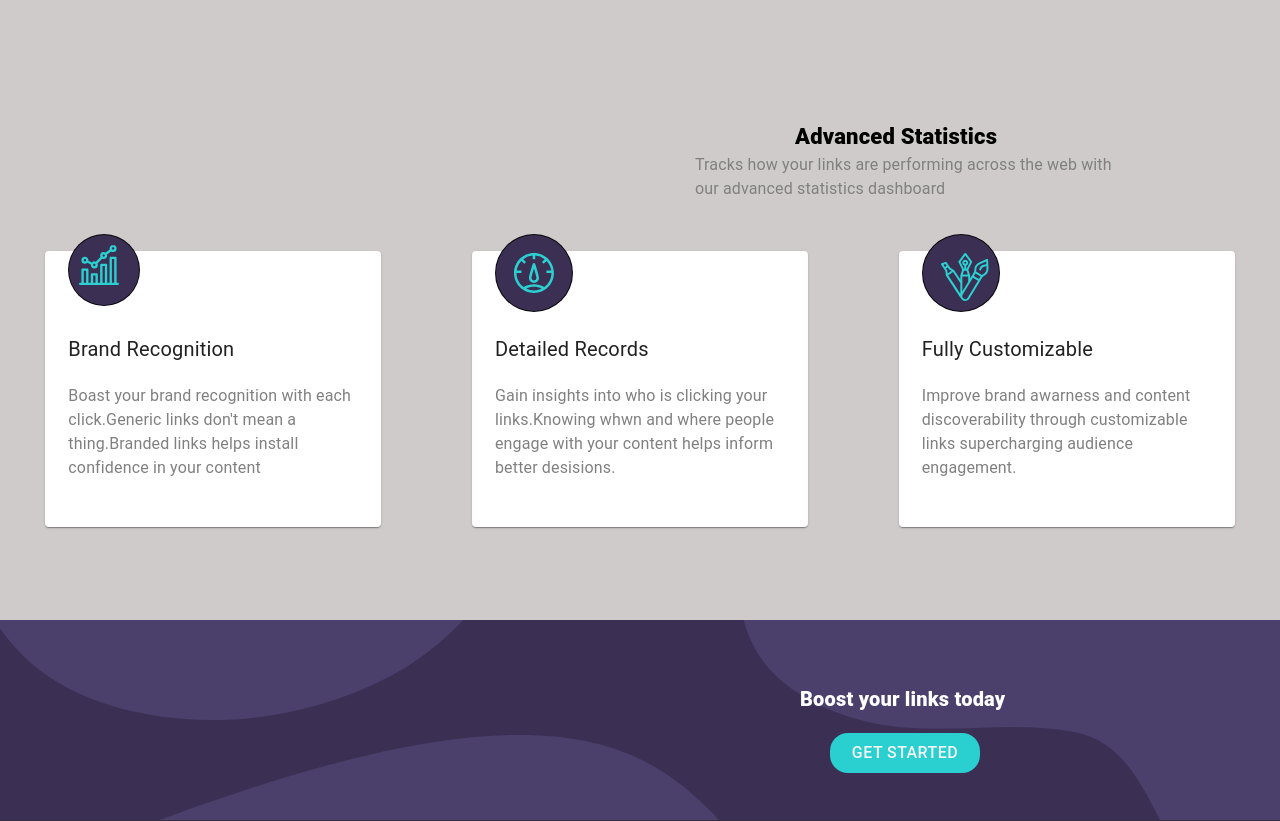
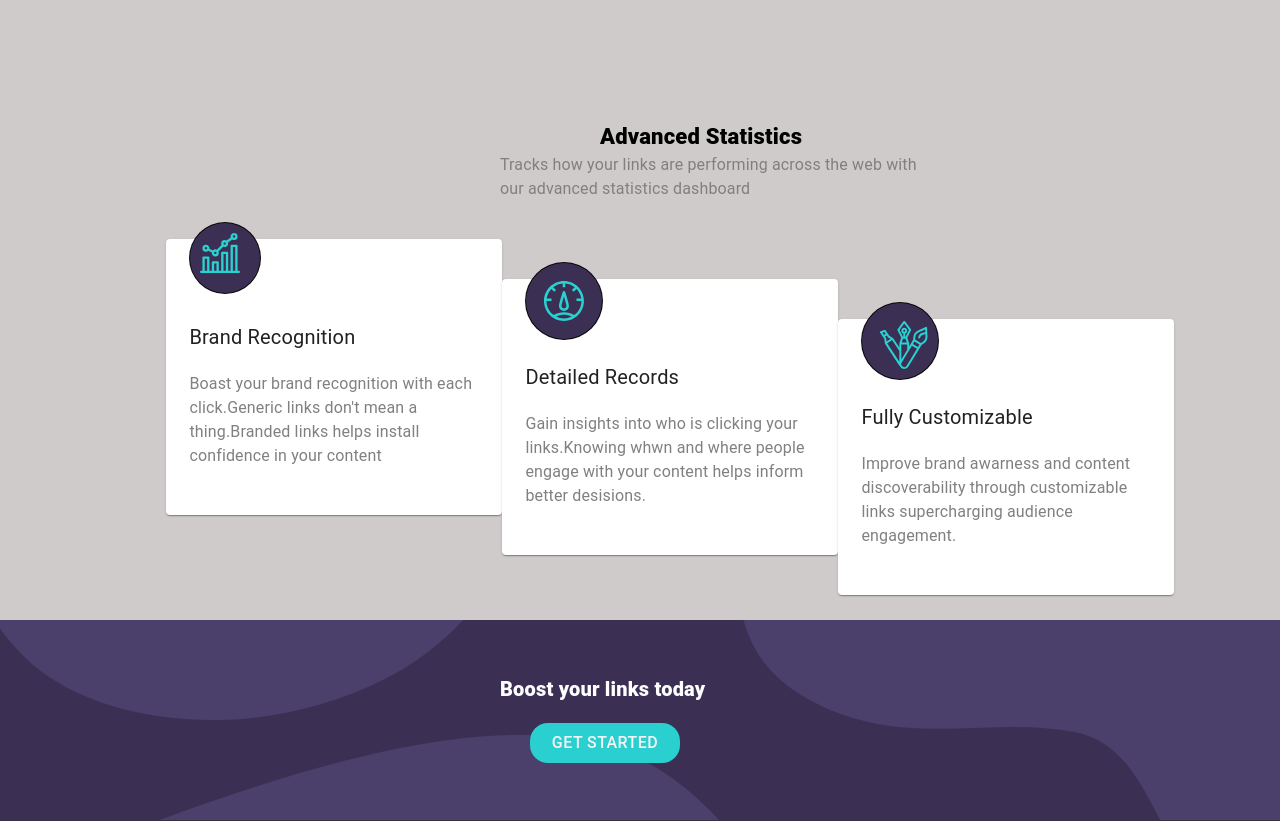
Before and after one commit to bijay3030/url-shortner, a React (Create React App) app: page / in a window 1280 px wide. Shown: the part 640-1461 px from the top of the page. Built offline with nearby package versions, Linux system fonts and the light colour scheme.

Commit message:
footer work done

```diff
--- a/src/components/footer.js
+++ b/src/components/footer.js
@@ -1,6 +1,6 @@
 import React from 'react';
 import Box from '@material-ui/core/Box';
-import { makeStyles } from '@material-ui/core/styles';
+import { makeStyles, createStyles } from '@material-ui/core/styles';
 import { Typography } from '@material-ui/core';
 import Button from '@material-ui/core/Button';
 import image from '../images/bg-boost-desktop.svg';
@@ -9,7 +9,7 @@ import twittericon from '../images/icon-twitter.svg';
 import pinteresticon from '../images/icon-pinterest.svg';
 import instaicon from '../images/icon-instagram.svg';
 
-const UseStyles = makeStyles({
+const UseStyles = makeStyles(theme => createStyles({
   box: {
     backgroundColor: "hsl(257, 27%, 26%)",
     height: "200px",
@@ -27,10 +27,11 @@ const UseStyles = makeStyles({
     fontSize: "20px",
     fontWeight: "800",
     zIndex: "1",
-    marginTop: "-140px",
-    marginLeft: "800px",
+    marginTop: "-150px",
+    marginLeft: "500px",
     color: "white",
     marginBottom: "20px",
+    [theme.breakpoints.between('xs', 'sm')]: {}
   },
 
   button: {
@@ -42,7 +43,7 @@ const UseStyles = makeStyles({
     width: "150px",
     borderColor: "white",
     color: "whitesmoke",
-    marginLeft: "830px",
+    marginLeft: "530px",
     marginTop: "-1px"
   },
   footer: {
@@ -61,7 +62,7 @@ const UseStyles = makeStyles({
   },
 
 
-});
+}))
 
 
 const footer = () => {
--- a/src/components/searchpart.js
+++ b/src/components/searchpart.js
@@ -89,7 +89,7 @@ const UseStyles = makeStyles({
 
   textpart: {
     marginTop: "300px",
-    marginLeft: "395px",
+    marginLeft: "200px",
   },
 
   card1: {
@@ -117,6 +117,8 @@ const UseStyles = makeStyles({
     width: "290px",
     padding: "23px",
     height: "230px",
+    marginTop: "40px",
+
   },
 
   box2: {
@@ -138,6 +140,7 @@ const UseStyles = makeStyles({
     width: "290px",
     padding: "23px",
     height: "230px",
+    marginTop: "80px",
   },
 
   box3: {
@@ -155,10 +158,11 @@ const UseStyles = makeStyles({
     marginBottom: "20px",
   },
   card: {
-    marginTop: "50px",
+
+    padding: "3% 13% 2% 13%",
     display: "flex",
     flexDirection: "row",
-    justifyContent: "space-around",
+    justifyContent: "space-between",
 
   }
 
```
